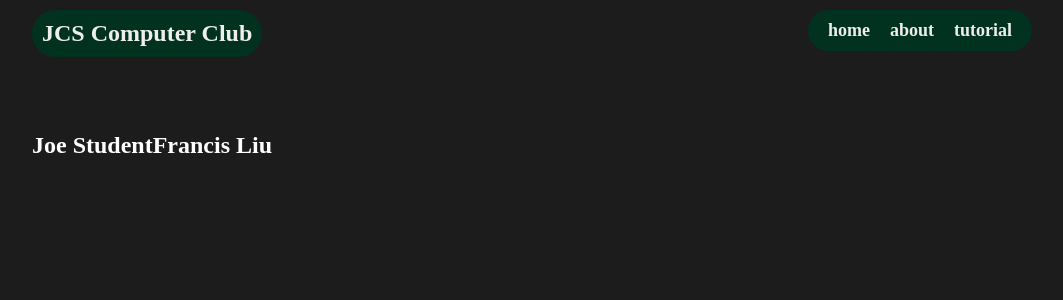
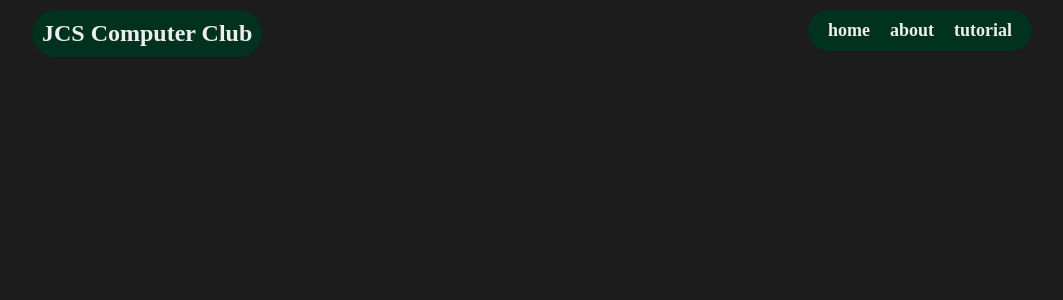
Before and after one commit to systemb4/jcs-comp-club-site, a Flask app: page / in a window 1280 px wide. Shown: the top 300 px of the page, without its empty margins (108-1171 px from the left). Run offline with Flask 2, Linux system fonts and the light colour scheme.

Commit message:
Update index.html

```diff
--- a/templates/index.html
+++ b/templates/index.html
@@ -23,8 +23,6 @@
 	<br>
 	<br>
 	<div class="mainHome">
-		<a href="/JoeStudent"><h2>Joe Student</h2></a>
-		<a href="/Francis"><h2>Francis Liu</h2></a>
 	</div>
     </body>
 </html>
```
